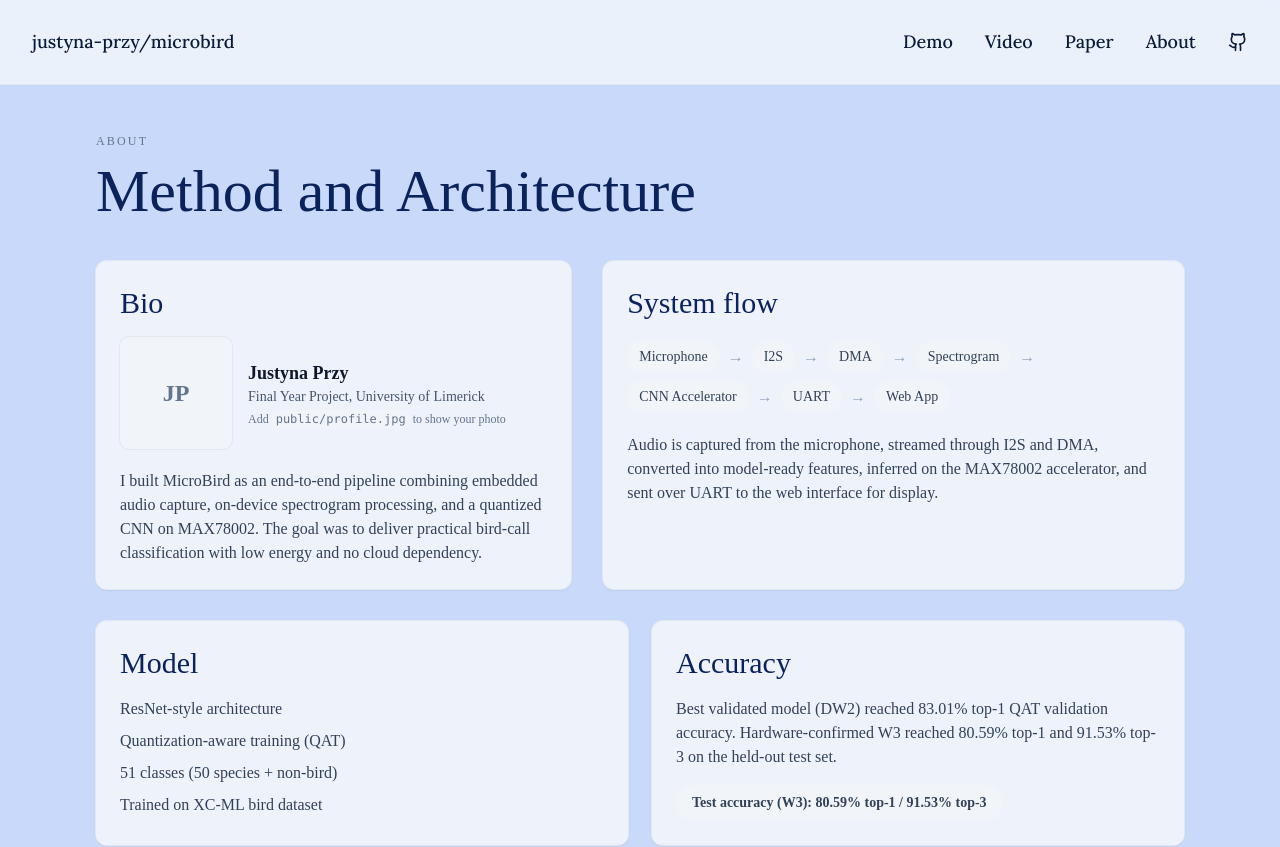
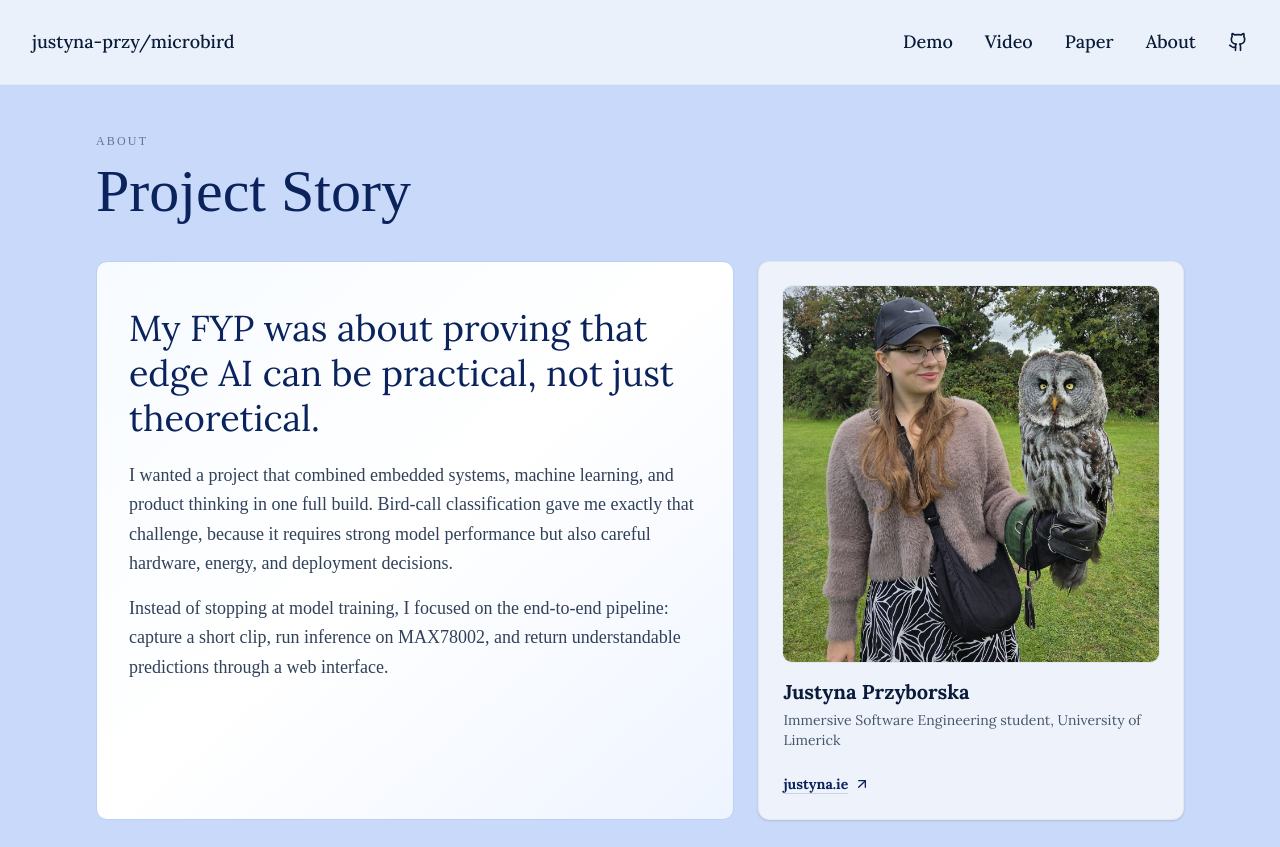
Before and after one commit to justyna-przy/WhatThatBird, a Next.js app: page /about in a window 1280 px wide. Shown: the top 847 px of the page. Built offline with nearby package versions, Linux system fonts and the light colour scheme; a web font is replaced by a local one.

Commit message:
updated about me

```diff
--- a/src/app/about/page.tsx
+++ b/src/app/about/page.tsx
@@ -1,21 +1,26 @@
 import { access } from "node:fs/promises";
 import path from "node:path";
 import Image from "next/image";
+import { ArrowUpRight } from "lucide-react";
 import { SiteNav } from "@/components/site-nav";
 
 const pipeline = ["Microphone", "I2S", "DMA", "Spectrogram", "CNN Accelerator", "UART", "Web App"];
+const PROFILE_CANDIDATES = ["me_and_gandalf.jpg", "profile.jpg", "profile.jpeg", "profile.png"];
 
-async function hasProfilePhoto() {
-  try {
-    await access(path.join(process.cwd(), "public", "profile.jpg"));
-    return true;
-  } catch {
-    return false;
+async function resolveProfilePhotoSrc() {
+  for (const fileName of PROFILE_CANDIDATES) {
+    try {
+      await access(path.join(process.cwd(), "public", fileName));
+      return `/${fileName}`;
+    } catch {
+      // Try next candidate.
+    }
   }
+  return null;
 }
 
 export default async function AboutPage() {
-  const photoReady = await hasProfilePhoto();
+  const photoSrc = await resolveProfilePhotoSrc();
 
   return (
     <main className="min-h-screen bg-background text-slate-900">
@@ -23,81 +28,53 @@ export default async function AboutPage() {
 
       <section className="mx-auto w-full max-w-6xl px-6 py-12 md:px-8">
         <p className="text-xs font-medium tracking-[0.18em] text-slate-500 uppercase">About</p>
-        <h1 className="mt-3 text-4xl text-[#0b235c] md:text-6xl">Method and Architecture</h1>
+        <h1 className="mt-3 text-4xl text-[#0b235c] md:text-6xl">Project Story</h1>
+        <div className="mt-10 grid gap-6 lg:grid-cols-[1.2fr_0.8fr]">
+          <article className="relative overflow-hidden rounded-3xl border border-[#bcd0f3] bg-gradient-to-br from-[#f7fbff] via-white to-[#eef4ff] p-8">
+            <h2 className="font-nav-lora relative mt-3 text-3xl leading-tight text-[#0b235c] md:text-4xl">
+              My FYP was about proving that edge AI can be practical, not just theoretical.
+            </h2>
+            <p className="relative mt-5 max-w-3xl text-base leading-relaxed text-slate-700 md:text-lg">
+              I wanted a project that combined embedded systems, machine learning, and product thinking in one full
+              build. Bird-call classification gave me exactly that challenge, because it requires strong model
+              performance but also careful hardware, energy, and deployment decisions.
+            </p>
+            <p className="relative mt-4 max-w-3xl text-base leading-relaxed text-slate-700 md:text-lg">
+              Instead of stopping at model training, I focused on the end-to-end pipeline: capture a short clip, run
+              inference on MAX78002, and return understandable predictions through a web interface.
+            </p>
+          </article>
 
-        <div className="mt-10 grid gap-8 lg:grid-cols-[0.9fr_1.1fr]">
-          <div className="rounded-3xl bg-card p-6 shadow-sm ring-1 ring-slate-200">
-            <h2 className="text-3xl text-[#0b235c]">Bio</h2>
-            <div className="mt-4 flex items-center gap-4">
-              {photoReady ? (
+          <aside className="font-nav-lora rounded-3xl border border-slate-200 bg-card p-6 shadow-sm">
+            <div className="relative aspect-square w-full overflow-hidden rounded-2xl ring-1 ring-slate-200">
+              {photoSrc ? (
                 <Image
-                  src="/profile.jpg"
-                  alt="Project author profile photo"
-                  width={112}
-                  height={112}
-                  className="h-28 w-28 rounded-2xl object-cover ring-1 ring-slate-200"
+                  src={photoSrc}
+                  alt="Justyna Przyborska"
+                  fill
+                  className="object-cover"
+                  sizes="(max-width: 1024px) 100vw, 30vw"
                 />
               ) : (
-                <div className="flex h-28 w-28 items-center justify-center rounded-2xl bg-slate-100 text-2xl font-semibold text-slate-500 ring-1 ring-slate-200">
+                <div className="flex h-full w-full items-center justify-center bg-slate-100 text-4xl font-semibold text-slate-500">
                   JP
                 </div>
               )}
-              <div>
-                <p className="text-lg font-semibold text-slate-900">Justyna Przy</p>
-                <p className="text-sm text-slate-600">Final Year Project, University of Limerick</p>
-                {!photoReady && (
-                  <p className="mt-1 text-xs text-slate-500">
-                    Add <code className="rounded bg-slate-100 px-1 py-0.5">public/profile.jpg</code> to show your photo
-                  </p>
-                )}
-              </div>
             </div>
-            <p className="mt-5 text-slate-700">
-              I built MicroBird as an end-to-end pipeline combining embedded audio capture, on-device spectrogram
-              processing, and a quantized CNN on MAX78002. The goal was to deliver practical bird-call classification
-              with low energy and no cloud dependency.
-            </p>
-          </div>
 
-          <div className="rounded-3xl bg-card p-6 shadow-sm ring-1 ring-slate-200">
-            <h2 className="text-3xl text-[#0b235c]">System flow</h2>
-            <div className="mt-5 flex flex-wrap items-center gap-2">
-              {pipeline.map((step, index) => (
-                <div key={step} className="flex items-center gap-2">
-                  <span className="rounded-full bg-slate-100 px-3 py-1.5 text-sm font-medium text-slate-700">
-                    {step}
-                  </span>
-                  {index < pipeline.length - 1 && <span className="text-slate-400">→</span>}
-                </div>
-              ))}
-            </div>
-            <p className="mt-5 text-slate-700">
-              Audio is captured from the microphone, streamed through I2S and DMA, converted into model-ready
-              features, inferred on the MAX78002 accelerator, and sent over UART to the web interface for display.
-            </p>
-          </div>
-        </div>
+            <p className="mt-4 text-xl font-semibold text-[#0a1b39]">Justyna Przyborska</p>
+            <p className="mt-1 text-sm text-slate-600">Immersive Software Engineering student, University of Limerick</p>
 
-        <div className="mt-8 grid gap-6 md:grid-cols-2">
-          <div className="rounded-3xl bg-card p-6 shadow-sm ring-1 ring-slate-200">
-            <h3 className="text-3xl text-[#0b235c]">Model</h3>
-            <ul className="mt-4 space-y-2 text-slate-700">
-              <li>ResNet-style architecture</li>
-              <li>Quantization-aware training (QAT)</li>
-              <li>51 classes (50 species + non-bird)</li>
-              <li>Trained on XC-ML bird dataset</li>
-            </ul>
-          </div>
-          <div className="rounded-3xl bg-card p-6 shadow-sm ring-1 ring-slate-200">
-            <h3 className="text-3xl text-[#0b235c]">Accuracy</h3>
-            <p className="mt-4 text-slate-700">
-              Best validated model (DW2) reached 83.01% top-1 QAT validation accuracy. Hardware-confirmed W3 reached
-              80.59% top-1 and 91.53% top-3 on the held-out test set.
-            </p>
-            <p className="mt-4 inline-flex rounded-full bg-slate-100 px-4 py-2 text-sm font-semibold text-slate-700">
-              Test accuracy (W3): 80.59% top-1 / 91.53% top-3
-            </p>
-          </div>
+            <a
+              href="https://justyna.ie"
+              target="_blank"
+              rel="noreferrer"
+              className="mt-6 inline-flex items-center gap-1.5 text-sm font-semibold text-[#0b235c] underline decoration-slate-300 underline-offset-4 transition-colors hover:text-[#143a93]"
+            >
+              justyna.ie
+              <ArrowUpRight className="h-4 w-4" />
+            </a>
+          </aside>
         </div>
       </section>
     </main>
--- a/src/app/demo/page.tsx
+++ b/src/app/demo/page.tsx
@@ -429,10 +429,10 @@ export default function TrialPage() {
 
   const predictionSummary = useMemo(() => {
     if (!selectedWindow) return "Top predictions will appear here after classification.";
-    return selectedWindow.predictions
-      .slice(0, 3)
-      .map((prediction) => `${formatLabel(prediction)} (${prediction.conf.toFixed(1)}%)`)
-      .join("  •  ");
+    const topBird = selectedWindow.predictions.find((prediction) => prediction.label !== "non_bird");
+    const topPrediction = topBird ?? selectedWindow.predictions[0];
+    if (!topPrediction) return "Top predictions will appear here after classification.";
+    return `${formatLabel(topPrediction)} (${topPrediction.conf.toFixed(1)}%)`;
   }, [selectedWindow]);
 
   const clearTimers = useCallback(() => {
@@ -675,14 +675,14 @@ export default function TrialPage() {
             <Badge
               variant="secondary"
               className={cn(
-                "inline-flex items-center gap-2 rounded-full border px-3 py-1 text-sm",
+                "inline-flex h-12 items-center gap-2 rounded-full border px-5 text-lg font-medium md:h-[3.5rem]",
                 isOnline
                   ? "border-emerald-200 bg-emerald-50 text-emerald-800"
                   : "border-rose-200 bg-rose-50 text-rose-800"
               )}
             >
               <span
-                className={cn("inline-block h-2.5 w-2.5 rounded-full", isOnline ? "bg-emerald-500" : "bg-rose-500")}
+                className={cn("inline-block h-3 w-3 rounded-full", isOnline ? "bg-emerald-500" : "bg-rose-500")}
               />
               {isOnline ? "Device online" : "Device offline"}
             </Badge>
@@ -692,7 +692,7 @@ export default function TrialPage() {
         <div className="grid gap-6">
           <Card className="rounded-2xl ring-1 ring-[#afc4ea]">
             <CardHeader>
-              <CardTitle className="text-[#0b235c]">Audio Input</CardTitle>
+              <CardTitle className="font-nav-lora text-[#0b235c]">Audio Input</CardTitle>
                <CardDescription>Upload or record up to 3 seconds of audio.</CardDescription>
             </CardHeader>
             <CardContent className="space-y-4">
@@ -799,7 +799,7 @@ export default function TrialPage() {
 
         <Card className="rounded-2xl ring-1 ring-[#afc4ea]">
           <CardHeader>
-            <CardTitle className="text-[#0b235c]">Spectrogram Preview</CardTitle>
+            <CardTitle className="font-nav-lora text-[#0b235c]">Spectrogram Preview</CardTitle>
             <CardDescription>Visualization of the uploaded clip.</CardDescription>
           </CardHeader>
           <CardContent>
@@ -811,7 +811,7 @@ export default function TrialPage() {
 
         <Card className="rounded-2xl ring-1 ring-[#afc4ea]">
           <CardHeader>
-            <CardTitle className="flex items-center gap-2 text-[#0b235c]">
+            <CardTitle className="font-nav-lora flex items-center gap-2 text-[#0b235c]">
               Predictions
               {isStubResult && (
                 <Badge variant="secondary" className="bg-[#fff4ea] text-[#7b4f2c] ring-1 ring-[#f0caa8]">
--- a/src/app/page.tsx
+++ b/src/app/page.tsx
@@ -134,41 +134,6 @@ export default function Home() {
               </div>
             </div>
           </div>
-
-          <div className="rounded-3xl bg-card p-6 shadow-sm ring-1 ring-slate-200">
-            <h3 className="text-3xl text-[#0b235c]">Explore the site</h3>
-            <div className="mt-5 space-y-3">
-              <Link href="/trial" className="group flex items-center justify-between rounded-xl bg-slate-50 px-4 py-3 hover:bg-slate-100">
-                <span className="font-medium">Live trial</span>
-                <ArrowUpRight className="h-4 w-4 text-slate-500 group-hover:text-slate-800" />
-              </Link>
-              <Link href="/video" className="group flex items-center justify-between rounded-xl bg-slate-50 px-4 py-3 hover:bg-slate-100">
-                <span className="font-medium">Demo video</span>
-                <ArrowUpRight className="h-4 w-4 text-slate-500 group-hover:text-slate-800" />
-              </Link>
-              <Link href="/#about" className="group flex items-center justify-between rounded-xl bg-slate-50 px-4 py-3 hover:bg-slate-100">
-                <span className="font-medium">Project story</span>
-                <ArrowUpRight className="h-4 w-4 text-slate-500 group-hover:text-slate-800" />
-              </Link>
-              <Link href="/about" className="group flex items-center justify-between rounded-xl bg-slate-50 px-4 py-3 hover:bg-slate-100">
-                <span className="font-medium">Method and architecture</span>
-                <ArrowUpRight className="h-4 w-4 text-slate-500 group-hover:text-slate-800" />
-              </Link>
-              <Link href="/report" className="group flex items-center justify-between rounded-xl bg-slate-50 px-4 py-3 hover:bg-slate-100">
-                <span className="font-medium">Paper and abstract</span>
-                <ArrowUpRight className="h-4 w-4 text-slate-500 group-hover:text-slate-800" />
-              </Link>
-              <a
-                href={GITHUB_LINKS.webApp}
-                target="_blank"
-                rel="noreferrer"
-                className="group flex items-center justify-between rounded-xl bg-slate-50 px-4 py-3 hover:bg-slate-100"
-              >
-                <span className="font-medium">GitHub repository</span>
-                <ArrowUpRight className="h-4 w-4 text-slate-500 group-hover:text-slate-800" />
-              </a>
-            </div>
-          </div>
         </div>
       </section>
     </main>
--- a/src/app/video/page.tsx
+++ b/src/app/video/page.tsx
@@ -21,7 +21,7 @@ export default async function DemoPage() {
 
       <section className="mx-auto w-full max-w-6xl px-6 py-12 md:px-8">
         <p className="text-xs font-medium tracking-[0.18em] text-slate-500 uppercase">Video</p>
-        <h1 className="mt-3 text-4xl text-[#0b235c] md:text-6xl">Live Demo Video</h1>
+        <h1 className="mt-3 text-4xl text-[#0b235c] md:text-6xl">Summary Video</h1>
         <p className="mt-4 max-w-3xl text-slate-700 md:text-lg">
           This walkthrough shows the MicroBird pipeline from recording to top predictions on MAX78002, including the
           on-device spectrogram path and low-energy CNN inference.
--- a/src/components/report-pdf-viewer.tsx
+++ b/src/components/report-pdf-viewer.tsx
@@ -2,7 +2,6 @@
 
 import { useEffect, useMemo, useRef, useState } from "react";
 import { Document, Page, pdfjs } from "react-pdf";
-import { Button } from "@/components/ui/button";
 
 pdfjs.GlobalWorkerOptions.workerSrc = new URL(
   "pdfjs-dist/build/pdf.worker.min.mjs",
@@ -52,39 +51,38 @@ export function ReportPdfViewer({
   return (
     <div className="flex h-[calc(100svh-7rem)] flex-col bg-white">
       <div className="flex items-center justify-between border-b border-[#c4d5f2] bg-[#eaf2ff] px-4 py-2">
-        <p className="text-sm font-semibold text-[#0b235c]">{title}</p>
+        <p className="font-nav-lora text-sm font-semibold text-[#0b235c]">{title}</p>
         <div className="flex items-center gap-2">
-          <Button
-            variant="outline"
-            size="sm"
-            className="border-[#b8caee] bg-white text-slate-700 hover:bg-slate-50"
+          <button
+            type="button"
+            className="font-nav-lora px-1 text-lg font-semibold text-[#0a1b39] transition-colors hover:text-[#2f63d9]"
             onClick={() => setZoom((prev) => Math.max(0.7, prev - 0.08))}
+            aria-label="Zoom out"
           >
             -
-          </Button>
-          <span className="min-w-14 text-center text-xs font-medium text-slate-700 tabular-nums">
+          </button>
+          <span className="font-nav-lora min-w-14 text-center text-sm font-medium text-[#0a1b39] tabular-nums">
             {Math.round(zoom * 100)}%
           </span>
-          <Button
-            variant="outline"
-            size="sm"
-            className="border-[#b8caee] bg-white text-slate-700 hover:bg-slate-50"
+          <button
+            type="button"
+            className="font-nav-lora px-1 text-lg font-semibold text-[#0a1b39] transition-colors hover:text-[#2f63d9]"
             onClick={() => setZoom((prev) => Math.min(1.5, prev + 0.08))}
+            aria-label="Zoom in"
           >
             +
-          </Button>
-          <Button
-            variant="outline"
-            size="sm"
-            className="border-[#b8caee] bg-white text-slate-700 hover:bg-slate-50"
+          </button>
+          <button
+            type="button"
+            className="font-nav-lora rounded-md border border-[#b8caee] bg-white px-3 py-1.5 text-sm font-medium text-[#0a1b39] transition-colors hover:bg-slate-50"
             onClick={() => setZoom(1)}
           >
             Reset
-          </Button>
+          </button>
           <a
             href={downloadUrl}
             download
-            className="rounded-md bg-[#0f2c70] px-3 py-1.5 text-xs font-medium text-white transition-colors hover:bg-[#143a93]"
+            className="font-nav-lora rounded-md bg-[#0f2c70] px-3 py-1.5 text-sm font-medium text-white transition-colors hover:bg-[#143a93]"
           >
             Download
           </a>
```
Also changed, not shown: public/me_and_gandalf.jpg (added).
